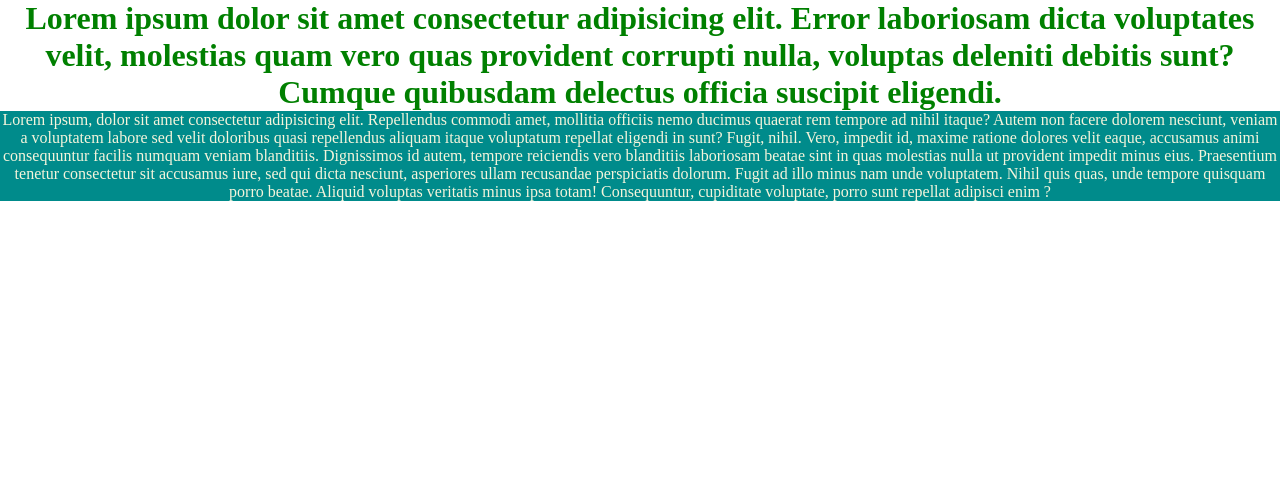
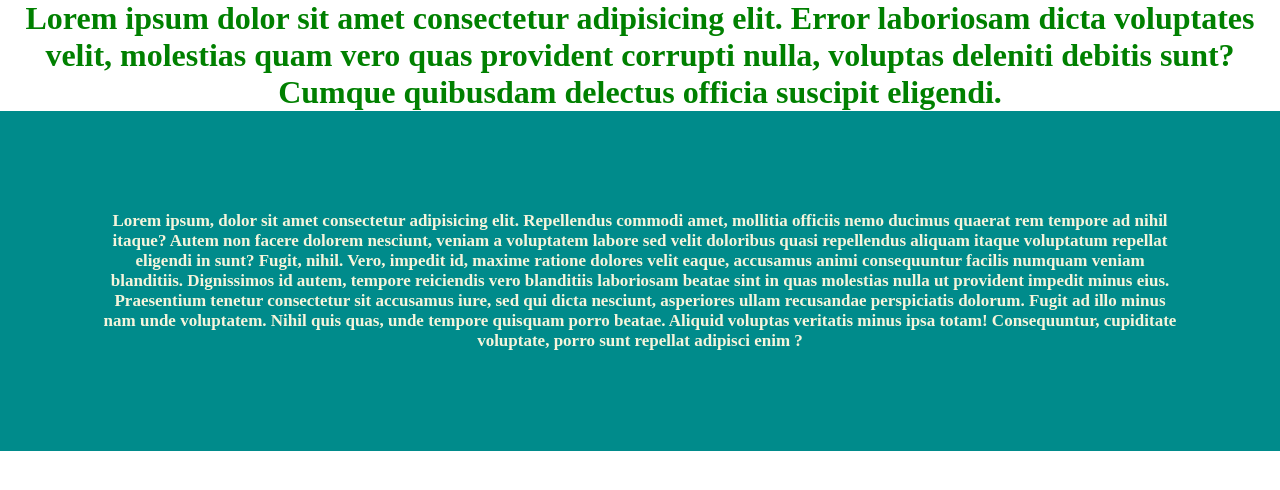
Before and after one commit to sq12/Test1, a plain HTML site: page index.html in a window 1280 px wide. Drawn offline with Linux system fonts and the light colour scheme.

Commit message:
edit css file

```diff
--- a/Styles/style.css
+++ b/Styles/style.css
@@ -7,6 +7,9 @@
 	color: beige ;
 	background-color: darkcyan;
 	text-align: center;
+	padding: 100px;
+	font-size: 17px;
+	font-weight: bold;
 }
 
 h1{
```
